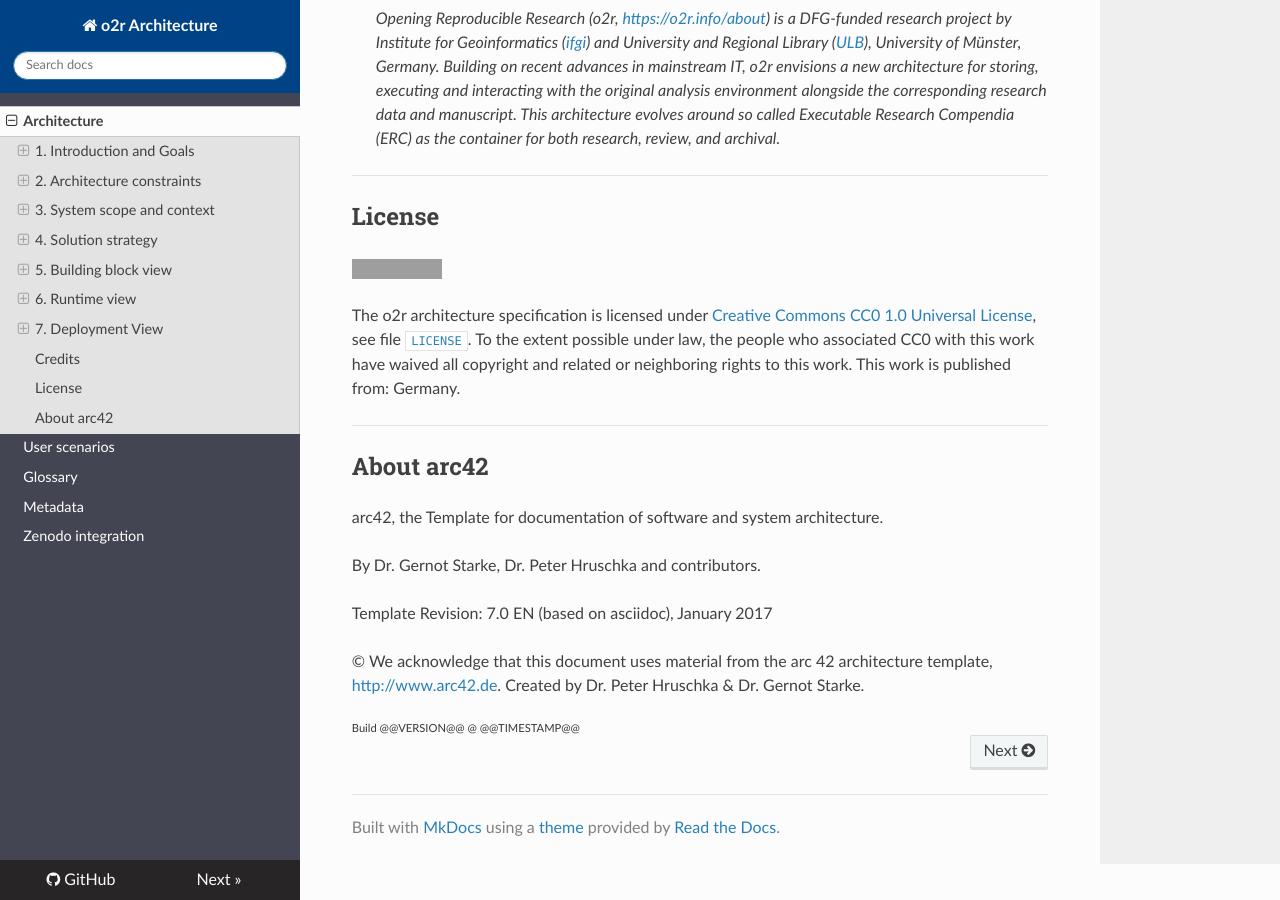
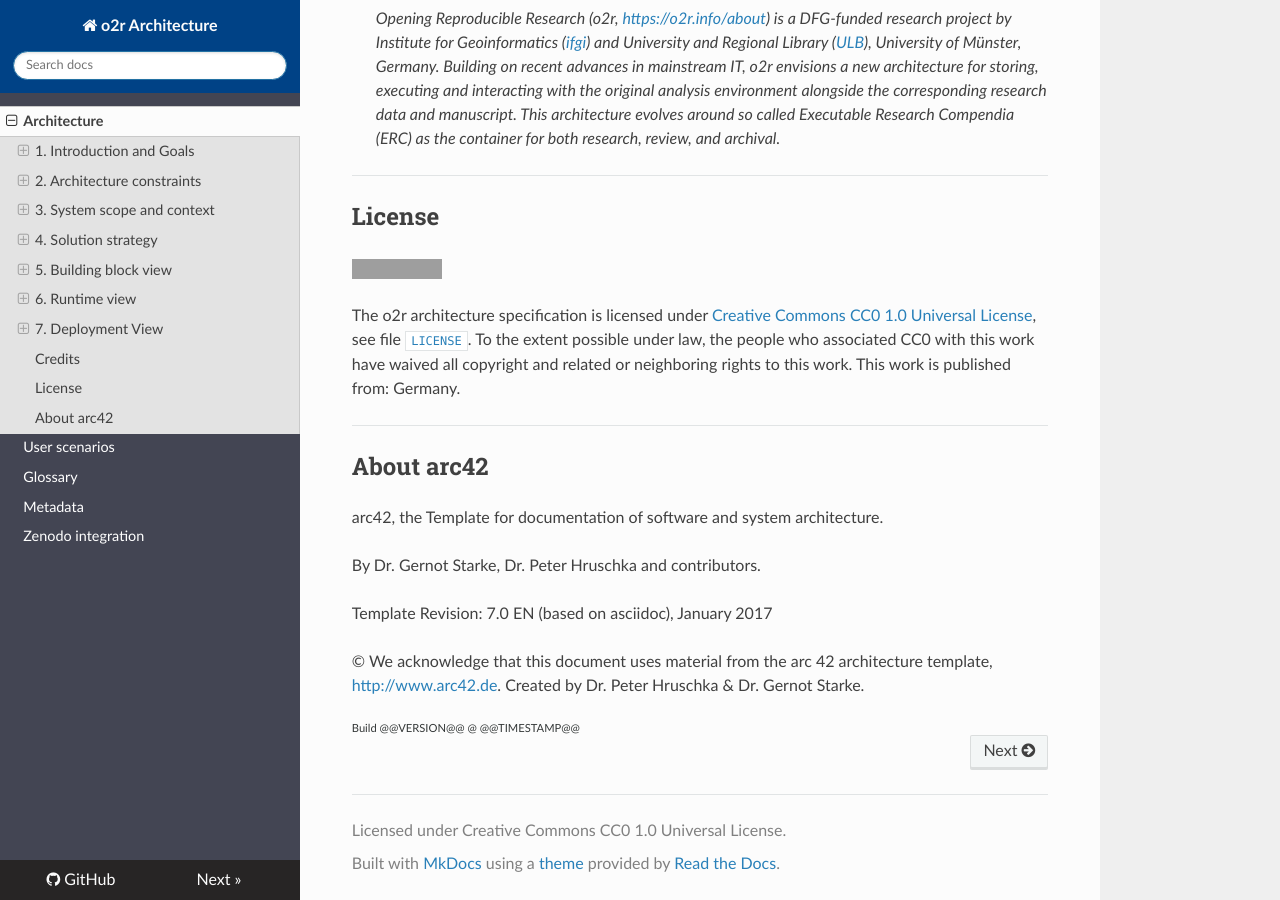
Before and after one commit to o2r-project/architecture, an MkDocs documentation site: the page built from docs/index.md, in a window 1280 px wide and 900 px high, scrolled down 21640 px. Built offline with MkDocs 1.6.1, drawn with Linux system fonts in a browser that asks for light colours; nearby versions of some CDN libraries; grey boxes are pictures that could not be loaded.

Commit message:
Merge upstream

```diff
--- a/mkdocs.yml
+++ b/mkdocs.yml
@@ -1,6 +1,7 @@
 site_name: o2r Architecture
 site_description: Opening Reproducible Research System Architecture
 site_author: "Daniel Nüst, Matthias Schutzeichel, Jörg Lorenz"
+copyright: "Licensed under Creative Commons CC0 1.0 Universal License."
 nav:
   - Architecture: index.md
   - 'User scenarios': user-scenarios.md
```
